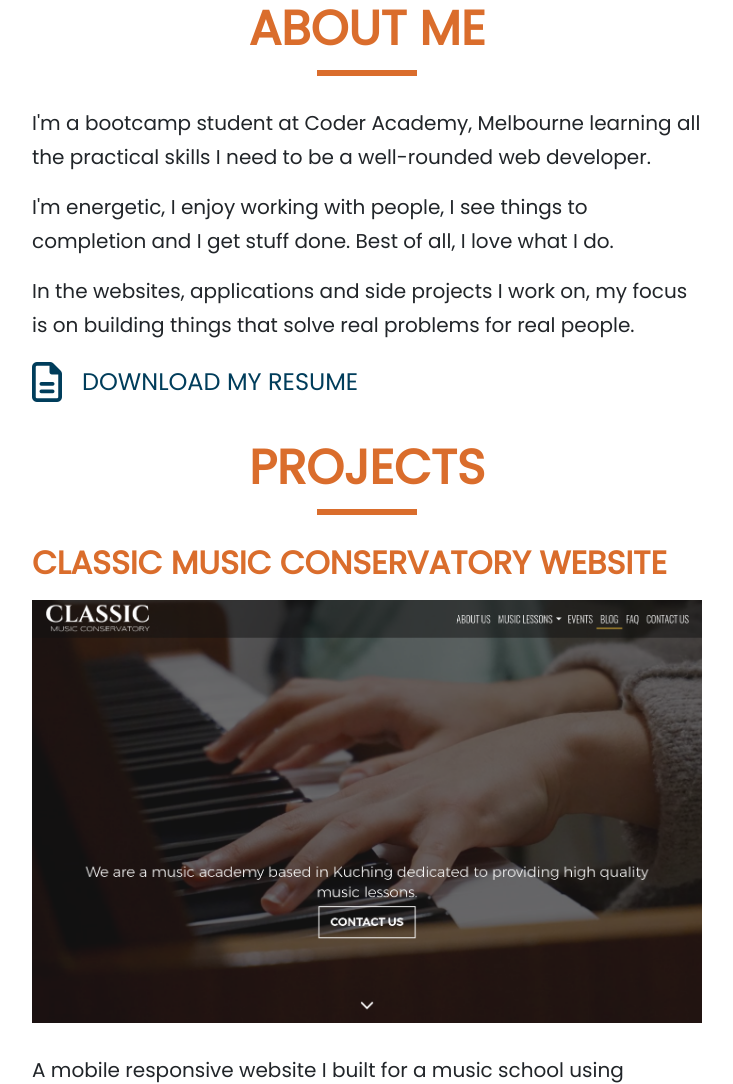
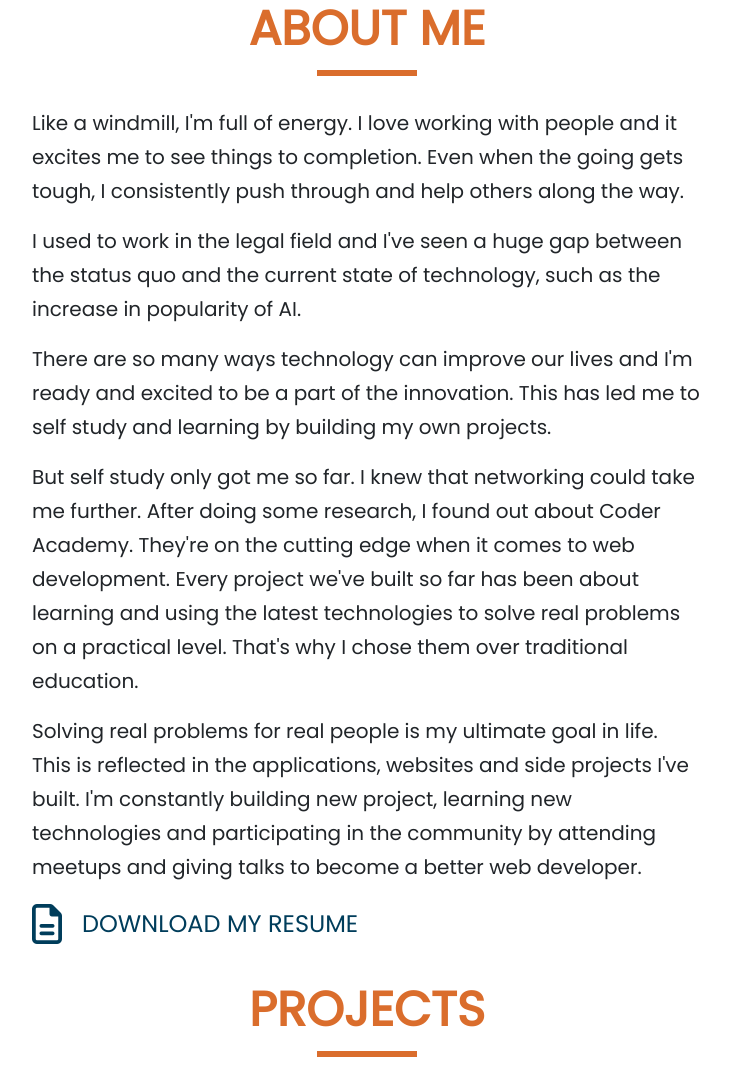
Before and after one commit to johnvoon/portfolio-website, a plain HTML site: page index.html in a window 1280 px wide. Shown: the part 837-1921 px from the top of the page, without its empty margins (273-1006 px from the left). Drawn offline with Linux system fonts and the light colour scheme.

Commit message:
Updated bio

```diff
--- a/index.html
+++ b/index.html
@@ -102,12 +102,27 @@
       <section id="about" class="about-me">
         <h2>About Me</h2>
         <p>
-          I'm a bootcamp student at Coder Academy, Melbourne learning all the practical skills I need to be a well-rounded web developer.
+          Like a windmill, I'm full of energy. I love working with people and it excites me to see things to completion. Even when
+          the going gets tough, I consistently push through and help others along the way.
         </p>
         <p>
-          I'm energetic, I enjoy working with people, I see things to completion and I get stuff done. Best of all, I love what I do.</p>
-        <p>In the websites, applications and side projects I work on, my focus is on building things that solve real problems
-          for real people.
+          I used to work in the legal field and I've seen a huge gap between the status quo and the current state of technology, such
+          as the increase in popularity of AI.
+        </p>
+        <p>
+          There are so many ways technology can improve our lives and I'm ready and excited to be a part of the innovation. This has
+          led me to self study and learning by building my own projects.
+        </p>
+        <p>
+          But self study only got me so far. I knew that networking could take me further. After doing some research, I found out about
+          Coder Academy. They're on the cutting edge when it comes to web development. Every project we've built so far has
+          been about learning and using the latest technologies to solve real problems on a practical level. That's why I
+          chose them over traditional education.
+        </p>
+        <p>
+          Solving real problems for real people is my ultimate goal in life. This is reflected in the applications, websites and side
+          projects I've built. I'm constantly building new project, learning new technologies and participating in the community
+          by attending meetups and giving talks to become a better web developer.
         </p>
         <a href="/assets/John-Voon-Resume.pdf" class="about__resume" download>
           <span class="fa fa-file-text-o fa-2x about__resume-icon"></span>
```
